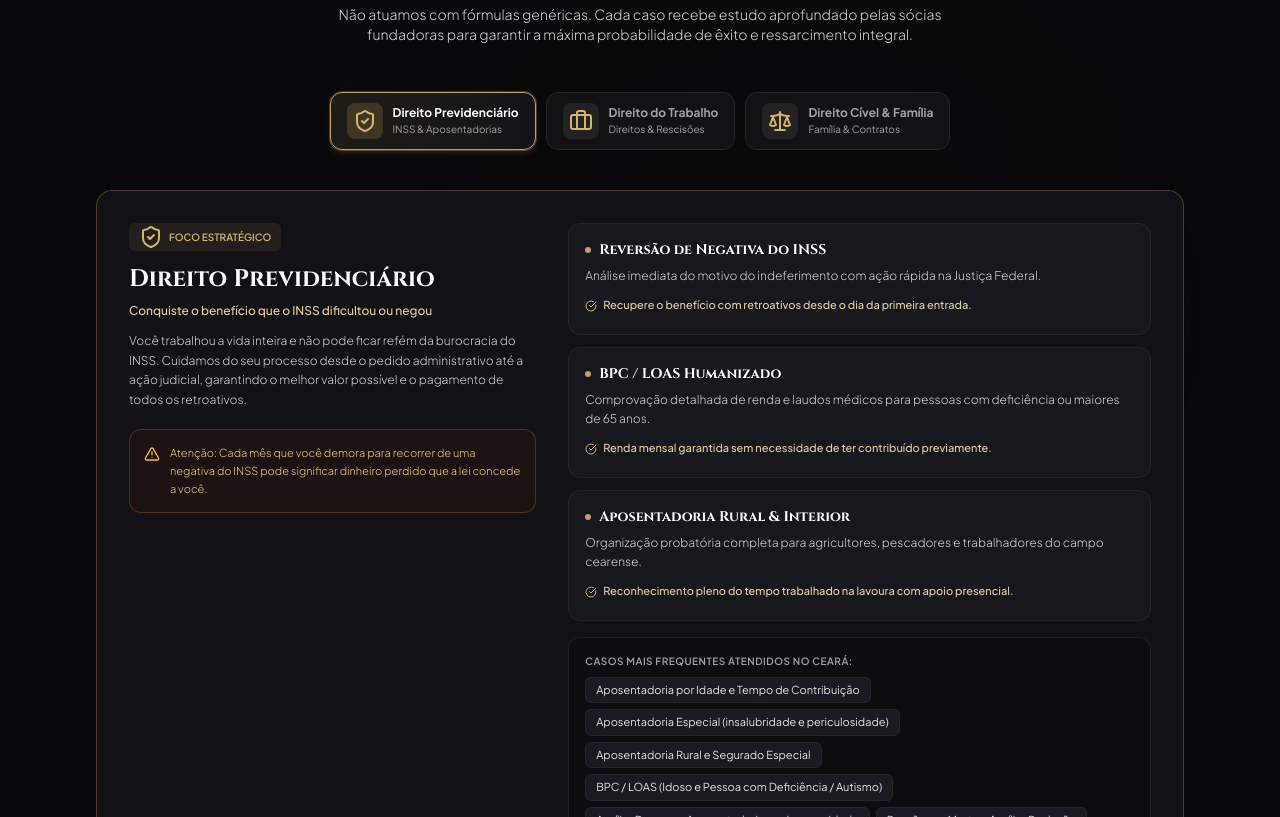
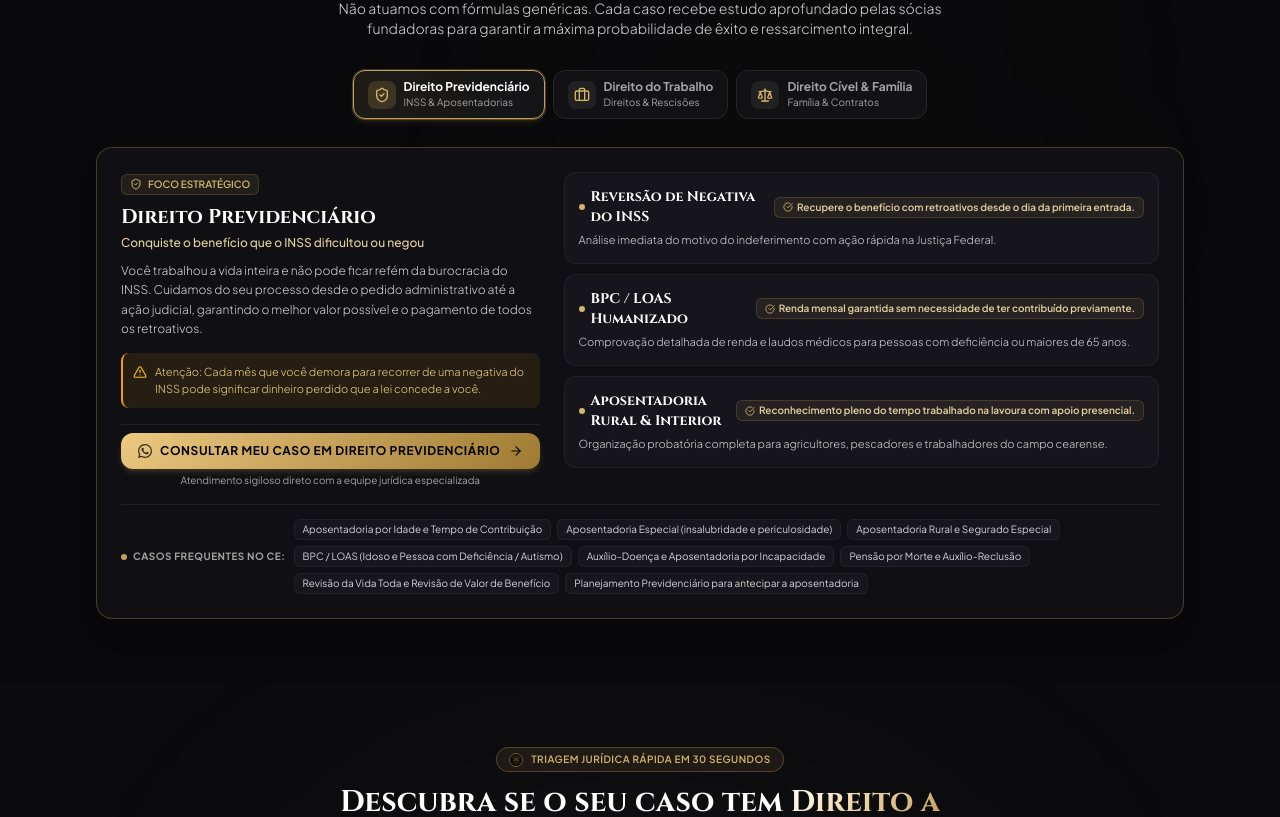
Before and after one commit to danieldiniz1999/souza-e-selly-v3, a React (Vite) app: page / in a window 1280 px wide. Shown: the part 2603-3420 px from the top of the page. Built offline with nearby package versions, Linux system fonts and the light colour scheme.

Commit message:
refactor: compact and reorganize practice areas card layout with elegant hierarchy and balanced panels

```diff
--- a/src/components/PracticeAreas.tsx
+++ b/src/components/PracticeAreas.tsx
@@ -9,16 +9,16 @@
 
   const activeArea = PRACTICE_AREAS.find((a) => a.id === activeAreaId) || PRACTICE_AREAS[0];
 
-  const getIcon = (iconName: string) => {
+  const getIcon = (iconName: string, sizeClass = "w-4 h-4") => {
     switch (iconName) {
       case 'ShieldCheck':
-        return <ShieldCheck className="w-6 h-6 text-gold-400" />;
+        return <ShieldCheck className={`${sizeClass} text-gold-400`} />;
       case 'Briefcase':
-        return <Briefcase className="w-6 h-6 text-gold-400" />;
+        return <Briefcase className={`${sizeClass} text-gold-400`} />;
       case 'Scale':
-        return <Scale className="w-6 h-6 text-gold-400" />;
+        return <Scale className={`${sizeClass} text-gold-400`} />;
       default:
-        return <ShieldCheck className="w-6 h-6 text-gold-400" />;
+        return <ShieldCheck className={`${sizeClass} text-gold-400`} />;
     }
   };
 
@@ -30,13 +30,13 @@
       <div className="max-w-6xl mx-auto px-4 lg:px-8 relative z-10">
 
         {/* Section Header */}
-        <div className="text-center max-w-2xl mx-auto mb-12">
-          <div className="inline-flex items-center gap-1.5 px-3 py-1 rounded-full bg-gold-500/10 border border-gold-500/30 text-gold-400 text-[10px] font-semibold uppercase tracking-wider mb-3">
+        <div className="text-center max-w-2xl mx-auto mb-8">
+          <div className="inline-flex items-center gap-1.5 px-3 py-1 rounded-full bg-gold-500/10 border border-gold-500/30 text-gold-400 text-[10px] font-semibold uppercase tracking-wider mb-2.5">
             <Scale className="w-3 h-3" />
             <span>Áreas de Atuação Especializada</span>
           </div>
 
-          <h2 className="font-serif text-2xl sm:text-3xl lg:text-4xl font-bold text-white leading-tight mb-4">
+          <h2 className="font-serif text-2xl sm:text-3xl lg:text-4xl font-bold text-white leading-tight mb-3">
             Especialistas no que mais importa: <br className="hidden sm:inline" />
             <span className="text-gold-metallic">Previdenciário, Trabalhista e Cível</span>
           </h2>
@@ -47,24 +47,24 @@
         </div>
 
         {/* Areas Interactive Selector Tabs */}
-        <div className="flex flex-wrap justify-center gap-2.5 mb-10">
+        <div className="flex flex-wrap justify-center gap-2 mb-7">
           {PRACTICE_AREAS.map((area) => {
             const isSelected = area.id === activeAreaId;
             return (
               <button
                 key={area.id}
                 onClick={() => setActiveAreaId(area.id)}
-                className={`flex items-center gap-2.5 px-4 py-2.5 rounded-xl text-xs font-bold transition-all duration-300 border ${
+                className={`flex items-center gap-2 px-3.5 py-2 rounded-xl text-xs font-semibold transition-all duration-300 border ${
                   isSelected
                     ? 'bg-gradient-to-r from-[#1E1C16] to-[#141418] text-white border-gold-500 shadow-md shadow-gold-500/15 ring-1 ring-gold-500/30'
                     : 'bg-[#121215] text-neutral-400 border-neutral-800 hover:border-gold-500/40 hover:text-neutral-200'
                 }`}
               >
                 <div className={`p-1.5 rounded-lg ${isSelected ? 'bg-gold-500/20 text-gold-400' : 'bg-neutral-800/80 text-neutral-400'}`}>
-                  {getIcon(area.iconName)}
+                  {getIcon(area.iconName, "w-4 h-4")}
                 </div>
                 <div className="text-left">
-                  <div className="text-xs font-bold">{area.title}</div>
+                  <div className="text-xs font-bold leading-tight">{area.title}</div>
                   <div className="text-[10px] font-normal text-neutral-400 hidden sm:block">
                     {area.id === 'previdenciario' && 'INSS & Aposentadorias'}
                     {area.id === 'trabalhista' && 'Direitos & Rescisões'}
@@ -77,33 +77,33 @@
         </div>
 
         {/* Selected Area Deep Dive Showcase */}
-        <div className="rounded-2xl bg-[#111116] border border-gold-500/30 p-6 sm:p-8 shadow-xl relative overflow-hidden transition-all duration-500">
+        <div className="rounded-2xl bg-[#101014] border border-gold-500/30 p-5 sm:p-6 shadow-xl relative overflow-hidden transition-all duration-300">
 
-          <div className="grid lg:grid-cols-12 gap-8 items-start">
+          <div className="grid lg:grid-cols-12 gap-6 items-start">
 
             {/* Left Col: Overview, Urgency Warning & CTA */}
             <div className="lg:col-span-5 flex flex-col justify-between h-full">
               <div>
-                <div className="inline-flex items-center gap-1.5 px-2.5 py-0.5 rounded-md bg-gold-500/10 text-gold-400 text-[10px] font-semibold uppercase mb-3">
-                  {getIcon(activeArea.iconName)}
+                <div className="inline-flex items-center gap-1.5 px-2 py-0.5 rounded-md bg-gold-500/10 text-gold-400 text-[10px] font-semibold uppercase mb-2 border border-gold-500/20">
+                  {getIcon(activeArea.iconName, "w-3 h-3")}
                   <span>Foco Estratégico</span>
                 </div>
 
-                <h3 className="font-serif text-xl sm:text-2xl font-bold text-white mb-2">
+                <h3 className="font-serif text-lg sm:text-xl font-bold text-white mb-1 leading-snug">
                   {activeArea.title}
                 </h3>
 
-                <p className="text-gold-300 text-xs font-medium mb-3">
+                <p className="text-gold-300 text-xs font-medium mb-2.5">
                   {activeArea.subtitle}
                 </p>
 
-                <p className="text-neutral-300 text-xs leading-relaxed mb-5 font-light">
+                <p className="text-neutral-300 text-xs leading-relaxed mb-3.5 font-light">
                   {activeArea.description}
                 </p>
 
-                {/* Urgency Box */}
-                <div className="p-3.5 rounded-xl bg-amber-950/20 border border-amber-600/30 mb-6 flex items-start gap-2.5">
-                  <AlertTriangle className="w-4 h-4 text-amber-400 shrink-0 mt-0.5" />
+                {/* Urgency Callout */}
+                <div className="p-2.5 rounded-lg bg-amber-500/10 border-l-2 border-amber-500 mb-4 flex items-start gap-2">
+                  <AlertTriangle className="w-3.5 h-3.5 text-amber-400 shrink-0 mt-0.5" />
                   <p className="text-[11px] text-amber-200/90 leading-relaxed font-light">
                     {activeArea.urgencyWarning}
                   </p>
@@ -111,58 +111,61 @@
               </div>
 
               {/* Direct Action for this Area */}
-              <div className="pt-3 border-t border-neutral-800">
+              <div className="pt-2 border-t border-neutral-800/80">
                 <a
                   href={getWhatsAppUrl(`Olá, advogadas! Gostaria de conversar com vocês sobre um caso de ${activeArea.title}.`)}
                   target="_blank"
                   rel="noopener noreferrer"
-                  className="w-full inline-flex items-center justify-center gap-2 px-5 py-3 rounded-xl text-xs font-bold uppercase tracking-wider text-black bg-gold-metallic hover:opacity-95 shadow-md shadow-gold-500/20 transition-all group"
+                  className="w-full inline-flex items-center justify-center gap-2 px-4 py-2.5 rounded-xl text-xs font-bold uppercase tracking-wider text-black bg-gold-metallic hover:opacity-95 shadow-md shadow-gold-500/20 transition-all group"
                 >
                   <WhatsAppIcon className="w-3.5 h-3.5 fill-black/80" />
                   <span>Consultar Meu Caso em {activeArea.title}</span>
                   <ArrowRight className="w-3.5 h-3.5 group-hover:translate-x-1 transition-transform" />
                 </a>
-                <p className="text-[10px] text-center text-neutral-400 mt-1.5">
+                <p className="text-[10px] text-center text-neutral-400 mt-1">
                   Atendimento sigiloso direto com a equipe jurídica especializada
                 </p>
               </div>
 
             </div>
 
-            {/* Right Col: Specific Items & Most Common Cases */}
-            <div className="lg:col-span-7 space-y-4">
-
-              {/* Pillar Items */}
-              <div className="grid gap-3">
+            {/* Right Col: 3 Specific Pillar Items */}
+            <div className="lg:col-span-7 space-y-2.5">
               {activeArea.items.map((item, idx) => (
-                  <div key={idx} className="p-4 rounded-xl bg-[#17171E] border border-neutral-800 hover:border-gold-500/30 transition-all">
-                    <div className="flex items-start justify-between gap-4 mb-1.5">
-                      <h4 className="font-serif text-sm font-bold text-white flex items-center gap-2">
-                        <span className="w-1.5 h-1.5 rounded-full bg-gold-500" />
+                <div
+                  key={idx}
+                  className="p-3 sm:p-3.5 rounded-xl bg-[#15151B] border border-neutral-800/80 hover:border-gold-500/35 transition-all"
+                >
+                  <div className="flex flex-col sm:flex-row sm:items-center justify-between gap-1 mb-1">
+                    <h4 className="font-serif text-xs sm:text-sm font-bold text-white flex items-center gap-1.5">
+                      <span className="w-1.5 h-1.5 rounded-full bg-gold-400 shrink-0" />
                       {item.title}
                     </h4>
+                    <span className="inline-flex items-center gap-1 text-[10px] font-semibold text-gold-300 bg-gold-500/10 px-2 py-0.5 rounded-md border border-gold-500/20 w-fit shrink-0">
+                      <CheckCircle className="w-2.5 h-2.5 text-gold-400 shrink-0" />
+                      <span>{item.benefit}</span>
+                    </span>
                   </div>
-                    <p className="text-xs text-neutral-300 leading-relaxed mb-2 font-light">
+                  <p className="text-[11px] text-neutral-300 leading-relaxed font-light pl-3 sm:pl-0">
                     {item.description}
                   </p>
-                    <div className="inline-flex items-center gap-1.5 text-[11px] text-gold-300 font-medium">
-                      <CheckCircle className="w-3 h-3 text-gold-400" />
-                      <span>{item.benefit}</span>
-                    </div>
                 </div>
               ))}
             </div>
 
-              {/* Typical Cases Pill Badges */}
-              <div className="p-4 rounded-xl bg-[#0D0D10] border border-neutral-800/80">
-                <h4 className="text-[10px] font-semibold uppercase tracking-wider text-neutral-400 mb-2">
-                  Casos Mais Frequentes Atendidos no Ceará:
-                </h4>
+          </div>
+
+          {/* Bottom Strip: Typical Cases Pills across full width */}
+          <div className="mt-4 pt-3.5 border-t border-neutral-800/80 flex flex-col md:flex-row md:items-center gap-2">
+            <span className="text-[10px] font-bold uppercase tracking-wider text-neutral-400 shrink-0 flex items-center gap-1.5">
+              <span className="w-1.5 h-1.5 rounded-full bg-gold-500" />
+              Casos Frequentes no CE:
+            </span>
             <div className="flex flex-wrap gap-1.5">
               {activeArea.typicalCases.map((c, i) => (
                 <span
                   key={i}
-                      className="px-2.5 py-1 rounded-md bg-[#1A1A22] border border-neutral-800 text-neutral-200 text-[11px] hover:border-gold-500/30 hover:text-gold-200 transition-colors"
+                  className="px-2 py-0.5 rounded-md bg-[#16161C] border border-neutral-800/80 text-neutral-300 text-[10px] hover:border-gold-500/30 hover:text-gold-200 transition-colors"
                 >
                   {c}
                 </span>
@@ -173,10 +176,6 @@
         </div>
 
       </div>
-
-        </div>
-
-      </div>
     </section>
   );
 };
```
Lines whose indentation alone changed are shown as unchanged.
